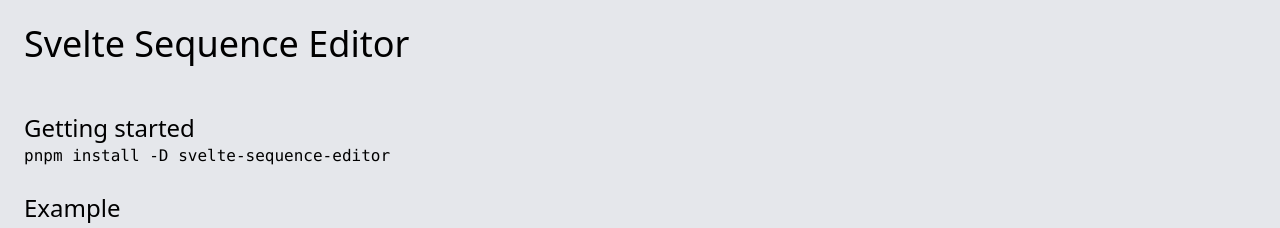
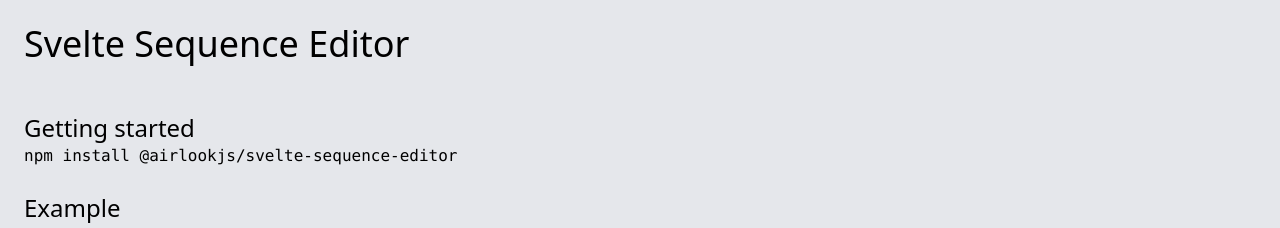
Before and after one commit to airlookjs/svelte-sequence-editor, a SvelteKit app: page / in a window 1280 px wide. Shown: the top 228 px of the page. Built offline with nearby package versions, Linux system fonts and the light colour scheme; no server answers.

Commit message:
chore: proper name in install

```diff
--- a/src/routes/+page.svelte
+++ b/src/routes/+page.svelte
@@ -183,7 +183,7 @@
 <main class="p-6">
 	<section class="pb-6">
 		<h2 class="text-2xl">Getting started</h2>
-		<pre>pnpm install -D svelte-sequence-editor</pre>
+		<pre>npm install @airlookjs/svelte-sequence-editor</pre>
 	</section>
 
 	<section class="pb-6">
```
Also changed, not shown: 1 other file (tests, documents, lock files or other folders).
